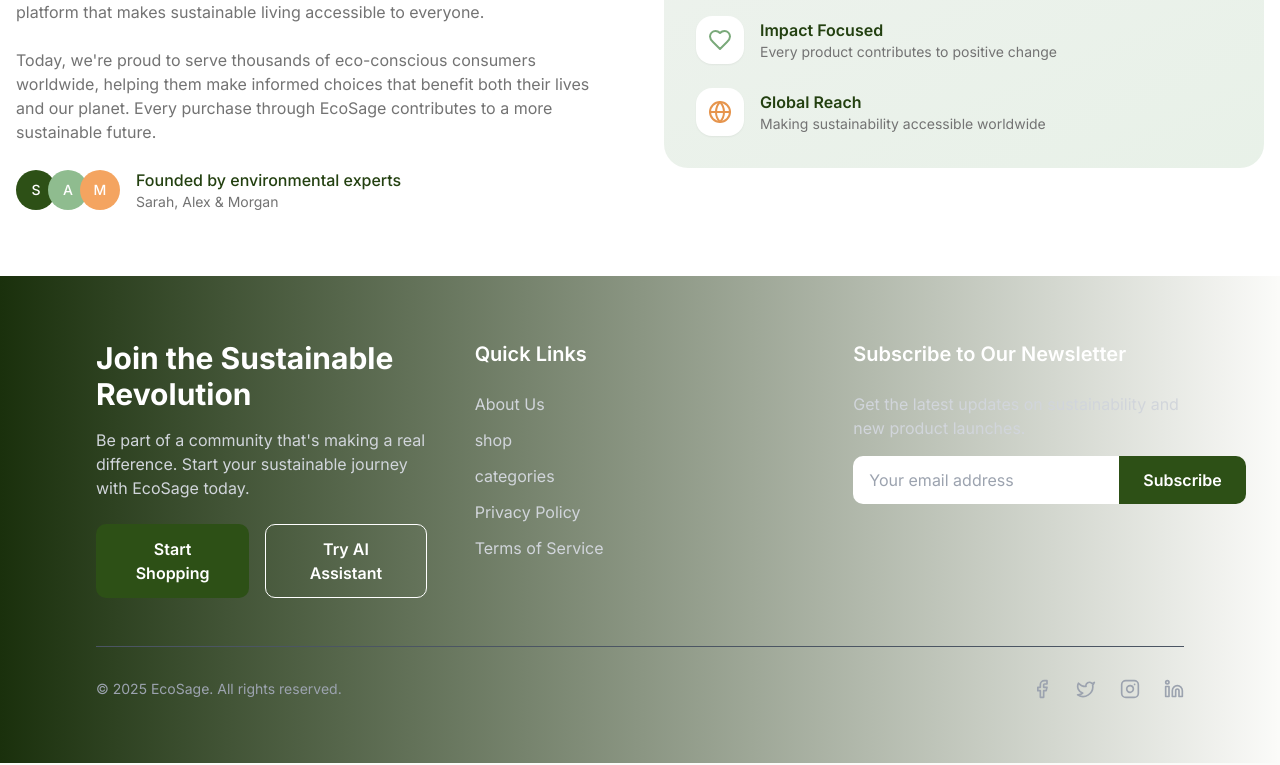
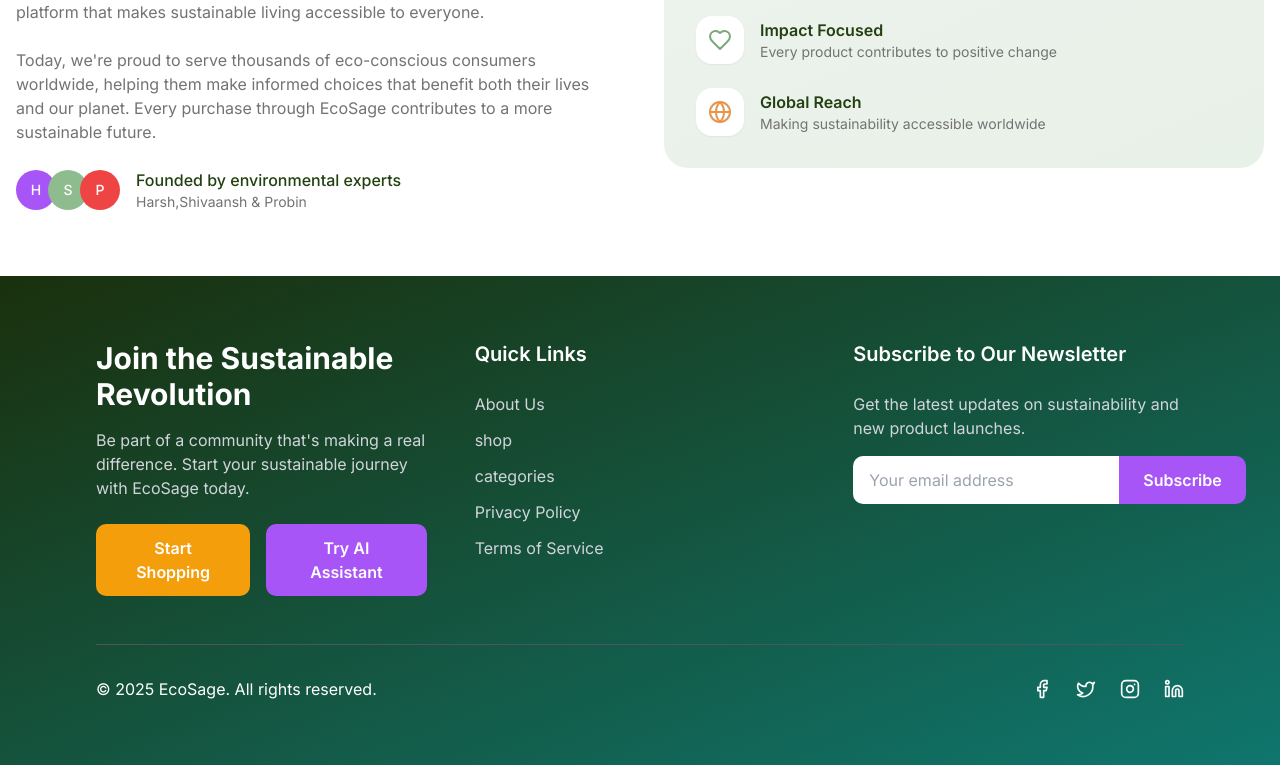
Before and after one commit to harshdhobi3108/EcoSageProject, a Next.js app: page /about in a window 1280 px wide. Shown: the part 1552-2317 px from the top of the page. Built offline with nearby package versions, Linux system fonts and the light colour scheme.

Commit message:
Updated footer styles and page layouts

```diff
--- a/app/about/page.tsx
+++ b/app/about/page.tsx
@@ -202,14 +202,14 @@
               </p>
               <div className="flex items-center space-x-4">
                 <div className="flex -space-x-2">
-                  <div className="w-10 h-10 rounded-full bg-forest-500 flex items-center justify-center text-white text-sm font-medium">
+                  <div className="w-10 h-10 rounded-full bg-purple-500 flex items-center justify-center text-white text-sm font-medium">
+                    H
+                  </div>
+                  <div className="w-10 h-10 rounded-full bg-sage-500 flex items-center justify-center text-white text-sm font-medium">
                     S
                   </div>
-                  <div className="w-10 h-10 rounded-full bg-sage-500 flex items-center justify-center text-white text-sm font-medium">
-                    A
-                  </div>
-                  <div className="w-10 h-10 rounded-full bg-sandy-500 flex items-center justify-center text-white text-sm font-medium">
-                    M
+                  <div className="w-10 h-10 rounded-full bg-red-500 flex items-center justify-center text-white text-sm font-medium">
+                    P
                   </div>
                 </div>
                 <div>
@@ -217,7 +217,7 @@
                     Founded by environmental experts
                   </div>
                   <div className="text-sm text-muted-foreground">
-                    Sarah, Alex & Morgan
+                    Harsh,Shivaansh & Probin
                   </div>
                 </div>
               </div>
@@ -271,7 +271,7 @@
       </section>
 
       {/* PREMIUM FOOTER */}
-      <footer className="bg-gradient-to-r from-forest-700 to-sage-700 text-white py-16">
+      <footer className="bg-gradient-to-br from-forest-700 to-teal-700 text-white py-16">
         <div className="container mx-auto px-6 md:px-12 lg:px-24">
           {/* Top Section */}
           <div className="grid grid-cols-1 md:grid-cols-3 gap-12 mb-12">
@@ -283,13 +283,13 @@
               </p>
               <div className="flex gap-4">
                 <button
-                  className="bg-forest-500 hover:bg-forest-600 px-6 py-3 rounded-md font-semibold transition"
+                  className="bg-amber-500 hover:bg-white hover:text-forest-700 px-6 py-3 rounded-md font-semibold transition"
                   onClick={handleStartShopping}
                 >
                   Start Shopping
                 </button>
                 <button
-                  className="border border-white hover:bg-white hover:text-forest-700 px-6 py-3 rounded-md font-semibold transition"
+                  className="bg-purple-500 hover:bg-white hover:text-forest-700 px-6 py-3 rounded-md font-semibold transition"
                   onClick={handleTryAI}
                 >
                   Try AI Assistant
@@ -324,7 +324,7 @@
                 />
                 <button
                   type="submit"
-                  className="bg-forest-500 hover:bg-forest-600 px-6 py-3 rounded-r-md font-semibold transition"
+                  className="bg-purple-500 hover:bg-amber-600 px-6 py-3 rounded-r-md font-semibold transition"
                 >
                   Subscribe
                 </button>
@@ -333,7 +333,7 @@
           </div>
 
           {/* Bottom Section */}
-          <div className="flex flex-col md:flex-row items-center justify-between border-t border-gray-600 pt-8 text-gray-400 text-sm">
+          <div className="flex flex-col md:flex-row items-center justify-between border-t border-gray-600 pt-8 text-white text-l">
             <div>© {new Date().getFullYear()} EcoSage. All rights reserved.</div>
             <div className="flex space-x-6 mt-4 md:mt-0">
               <a href="#" aria-label="Facebook" className="hover:text-white"><Facebook size={20} /></a>
--- a/app/ai-assistant/page.tsx
+++ b/app/ai-assistant/page.tsx
@@ -1,13 +1,8 @@
 "use client";
 
 import Typewriter from "typewriter-effect";
-<<<<<<< HEAD
-import { useState, useEffect } from "react";
-import { AIAssistant as AIAssistantComponent } from "@/components/ai-assistant";
-=======
 import { useState } from "react";
 import { AIAssistant } from "@/components/ai-assistant";
->>>>>>> origin/Harsh-Sample-Branch
 import { Button } from "@/components/ui/button";
 import { Badge } from "@/components/ui/badge";
 import { Card, CardContent } from "@/components/ui/card";
@@ -20,11 +15,7 @@
   Heart,
 } from "lucide-react";
 
-interface AIAssistantProps {
-  prefillMessage?: string;
-}
-
-export function AIAssistant({ prefillMessage }: AIAssistantProps) {
+export default function AIAssistantPage() {
   const [selectedQuery, setSelectedQuery] = useState<string>("");
 
   const sampleQueries = [
@@ -128,7 +119,7 @@
       {/* AI Assistant Interface */}
       <section className="py-12 bg-background">
         <div className="container mx-auto px-4">
-          <AIAssistantComponent />
+          <AIAssistant prefillMessage={selectedQuery} />
         </div>
       </section>
 
--- a/app/page.tsx
+++ b/app/page.tsx
@@ -45,7 +45,7 @@
 
     // Check for Eco Day
     const today = new Date().toISOString().slice(0, 10);
-    const ecoDates = ["2025-04-22", "2025-05-17", "2025-06-05"];
+    const ecoDates = ["2025-04-22", "2025-05-17", "2025-06-05" , "2025-06-14"]; // Example eco dates
     if (ecoDates.includes(today)) {
       setIsTodayEcoDay(true);
     }
--- a/app/profile/page.tsx
+++ b/app/profile/page.tsx
@@ -39,6 +39,10 @@
     {
       title: "♻️ International Recycling Day",
       date: "2025-05-17",
+    },
+    {
+      title: "♻️ Sample Day",
+      date: "2025-06-14",
     },
   ];
 
```
